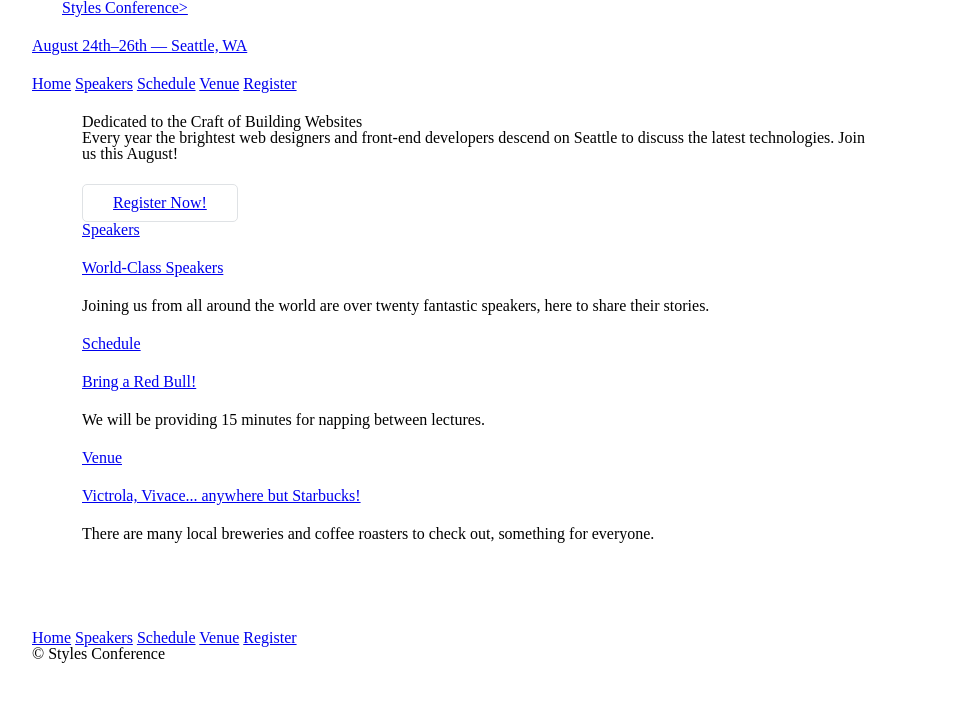
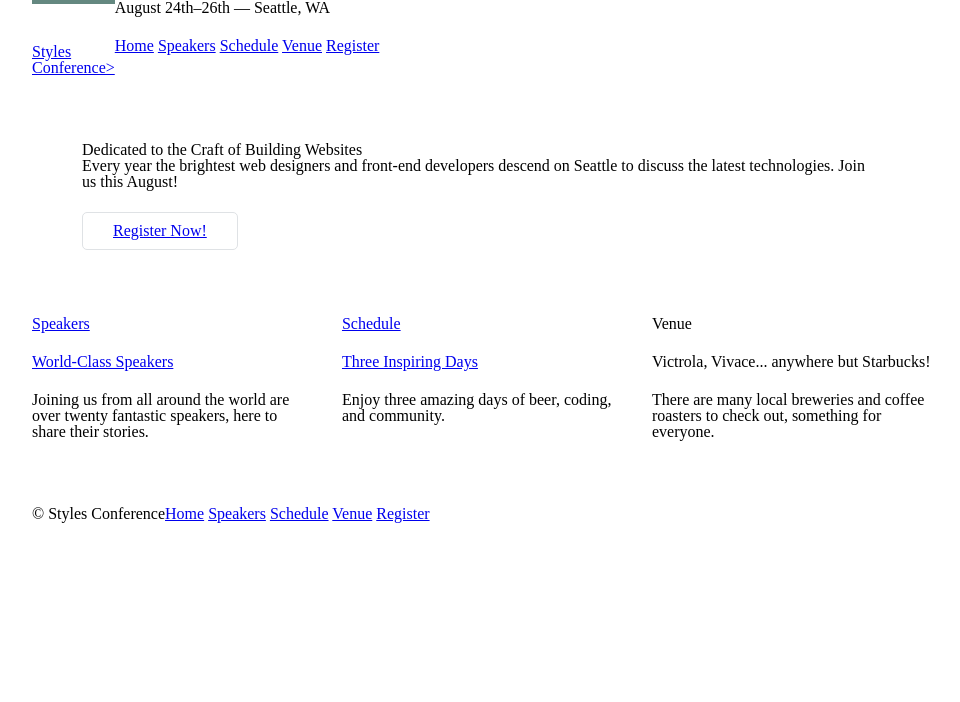
Before and after one commit to bbarrows89/shay-howe-HTML_CSS, a plain HTML site: page styles-conference (shayhowe)/index.html in a window 1280 px wide. Shown: the whole page, without its empty margins (158-1118 px from the left). Drawn offline with Linux system fonts and the light colour scheme.

Commit message:
cleaned code etc

```diff
--- a/styles-conference (shayhowe)/assets/stylesheets/main.css
+++ b/styles-conference (shayhowe)/assets/stylesheets/main.css
@@ -47,48 +47,122 @@ table {
 	border-spacing: 0;
 }
 
-
 /*
------------------ GRID ---------------
+===================================
+GRID
+===================================
 */
 
 *,
 *:before,
 *:after {
 	-webkit-box-sizing: border-box;
-	-moz-box-sizing: border-box;
-	box-sizing: border-box;
+		-moz-box-sizing: border-box;
+			box-sizing: border-box;
+}
+.container,
+.grid {
+	margin: 0 auto;
+	width: 960px;
+}
+.container {
+	padding-left: 30px;
+	padding-right: 30px;
+}
+.grid,
+.col-1-3,
+.col-2-3 {
+	padding-left: 15px;
+	padding-right: 15px;
+}
+.col-1-3,
+.col-2-3 {
+	display: inline-block;
+	vertical-align: top;
+}
+.col-1-3 {
+	width: 33.33%;
+}
+.col-2-3 {
+	width: 66.66%;
 }
 
-/* ------------------------------- */
+/*
+====================================
+CLEARFIX
+====================================
+*/
 
-.container {
-	margin: 0 auto;
-	padding-left: 30px;
-	padding-right: 30px;
-	width: 960px;
+.group:before,
+.group:after{
+	content:"";
+	display: table;
+}
+.group:after{
+	clear: both;
+}
+.group{
+	clear: both;
+	*zoom: 1;
 }
 
-/* --------- Typography ----------- */
+/*
+======================
+Typography
+======================
+*/
 
 h1, h3, h4, h5, p {
 	margin-bottom: 22px;
 }
 
-/* ---------- Buttons ------------- */
+/*
+===========================
+Buttons
+===========================
+*/
 
 .btn {
 	border-radius: 5px;
 	display: inline-block;
 	margin: none;
 }
-
 .btn-alt {
 	border: 1px solid #dfe2e5;
 	padding: 10px 30px;
 }
 
-/* ------- Home ----- */
+/*
+====================================
+Primary Header
+====================================
+*/
+
+.logo {
+	border-top: 4px solid #648880;
+	padding: 40px 0 22px 0;
+	float: left;
+}
+
+/*
+===================================
+Primary Footer
+===================================
+*/
+
+.primary-footer {
+	padding-top: 44px;
+	padding-bottom: 44px;
+}
+.primary-footer small {
+	float: left;
+}
+
+/*
+===================================
+Home
+===================================
+*/
 
 .hero {
 	padding: 22px 80px 66px 80px
--- a/styles-conference (shayhowe)/index.html
+++ b/styles-conference (shayhowe)/index.html
@@ -1,18 +1,22 @@
 <!DOCTYPE html>
 <html lang="en">
+
 	<head>
 		<meta charset="utf-8">
 		<title>Styles Conference</title>
 		<link rel="stylesheet" href="assets/stylesheets/main.css">
 	</head>
+
 	<body>
 
-		<header class="container">
-			<section class="container">
-			<h1>
-				<a href="index.html">Styles Conference>
+		<!-- Header -->
+
+		<header class="container group">
+
+			<h1 class="logo">
+				<a href="index.html">Styles <br> Conference></a>
 			</h1>
-				</section>
+
 			<h3>August 24th&ndash;26th &mdash; Seattle, WA</h3>
 
 			<nav>
@@ -25,30 +29,46 @@
 
 		</header>
 
+		<!-- Hero -->
+
 		<section class="hero container">
 
 			<h2>Dedicated to the Craft of Building Websites</h2>
+
 			<p>Every year the brightest web designers and front-end developers descend on Seattle to discuss the latest technologies. Join us this August!</p>
+
 			<a class="btn btn-alt" href="register.html">Register Now!</a>
 
-				<section>
-				<a href="speakers.html">
-					 <h5>Speakers</h5>
-					 <h3>World-Class Speakers</h3>
-				 </a>
+		</section>
+
+		<!-- Teasers -->
+
+		<section class="grid">
+
+			<!-- Speakers -->
+
+			<section class="col-1-3">
+					<a href="speakers.html">
+						 <h5>Speakers</h5>
+						 <h3>World-Class Speakers</h3>
+				 	</a>
 					 <p>Joining us from all around the world are over twenty fantastic speakers, here to share their stories.</p>
-				</section>
+				</section><!--
 
-				<section>
+				Schedule
+
+				--><section class="col-1-3">
 				<a href="schedule.html">
 					<h5>Schedule</h5>
-					<h3>Bring a Red Bull!</h3>
+					<h3>Three Inspiring Days</h3>
 				</a>
-					<p>We will be providing 15 minutes for napping between lectures.</p>
-				</section>
+					<p>Enjoy three amazing days of beer, coding, and community.</p>
+				</section><!--
 
-				<section>
-				<a href="venue.html">
+				Venue
+
+			--><section class="col-1-3"
+			<a href="venue.html">
 					<h5>Venue</h5>
 					<h3>Victrola, Vivace... anywhere but Starbucks!</h3>
 				</a>
@@ -56,7 +76,12 @@
 				</section>
 
 		</section>
-		<footer class="container">
+
+		<!-- Footer -->
+
+		<footer class="primary-footer container group">
+
+			<small>&copy; Styles Conference</small>
 
 			<nav>
 				<a href="index.html">Home</a>
@@ -66,8 +91,7 @@
 				<a href="register.html">Register</a>
 			</nav>
 
-			<small>&copy; Styles Conference</small>
+		</footer>
 
-		</footer>
 	</body>
 </html>
```
Also changed, not shown: styles-conference (shayhowe)/register.html (+23 -9 lines), styles-conference (shayhowe)/schedule.html (+23 -9 lines), styles-conference (shayhowe)/speakers.html (+23 -9 lines), styles-conference (shayhowe)/venue.html (+24 -10 lines).
